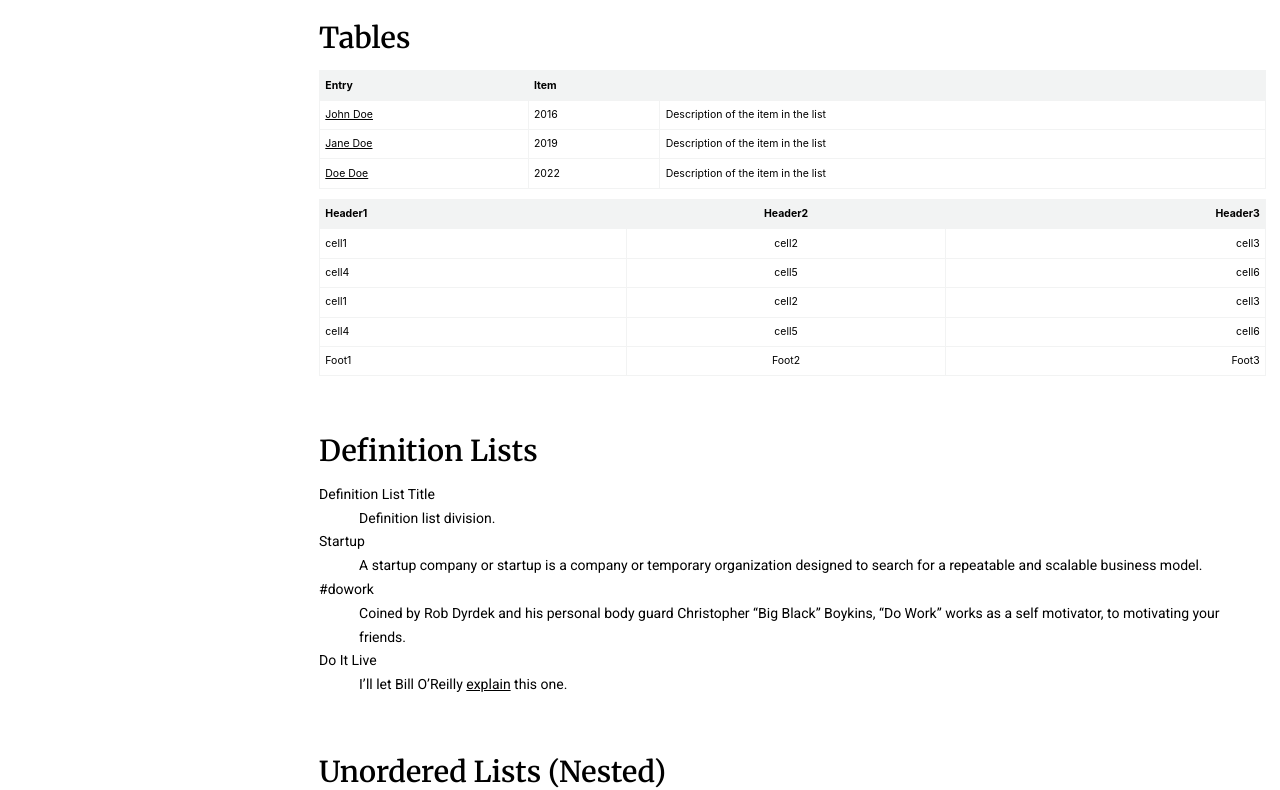
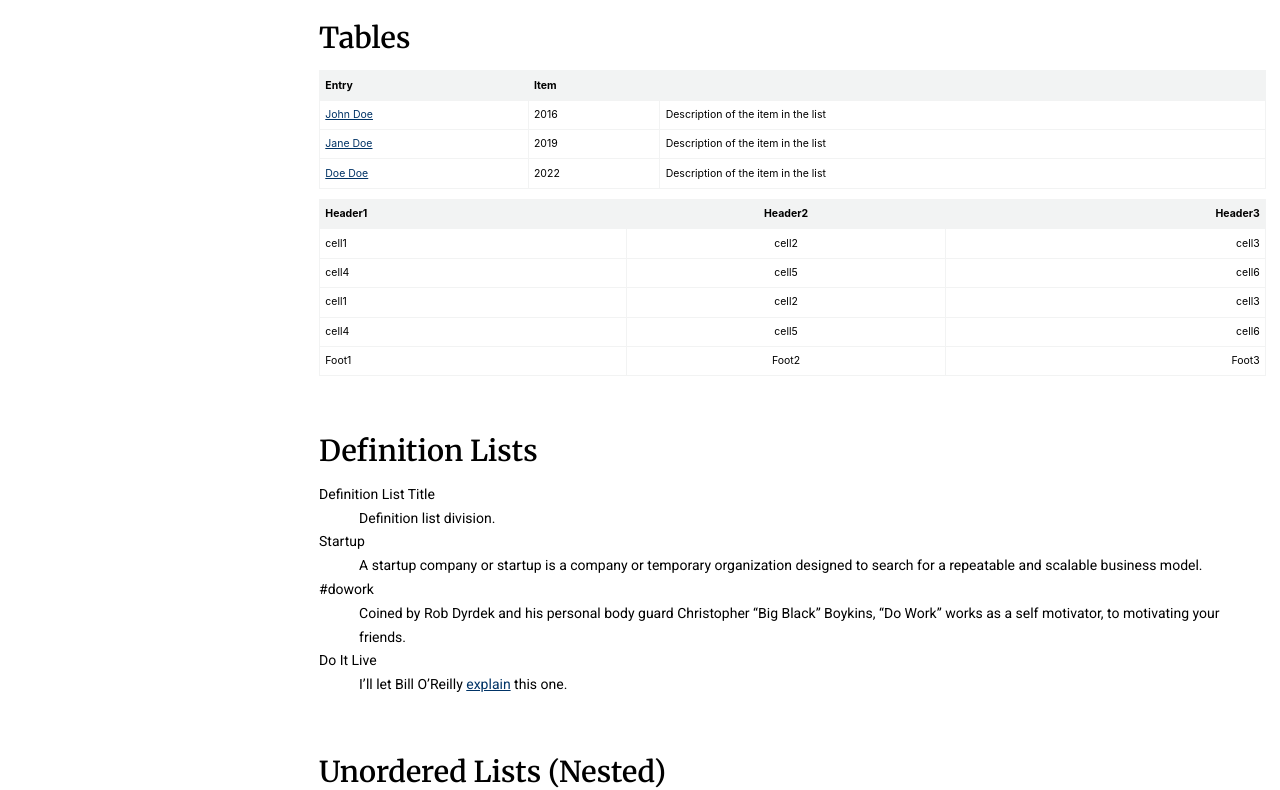
Before and after one commit to Ibrahimboyenle/Ibrahimboyenle.github.io, a Jekyll site: the page built from _pages/archive-layout-with-content.md, in a window 1280 px wide and 1400 px high, scrolled down 564 px. Shown: the part 150-940 px from the top of the window. Built offline with Jekyll 4.4.1, drawn with Linux system fonts in a browser that asks for light colours; a script that is not in the unit is left out.

Commit message:
Update main.scss

```diff
--- a/assets/css/main.scss
+++ b/assets/css/main.scss
@@ -41,11 +41,13 @@ body {
   font-size: 14px;
   font-family: "Roboto", Arial, sans-serif;
   line-height: 1.7;
+  color: #000000; // pure black text
 }
 
 h1, h2, h3 {
   font-family: "Merriweather", serif;
   font-weight: 600;
+  color: #000000; // pure black headings
 }
 
 .page__content { max-width: 1000px; }
@@ -71,20 +73,18 @@ h3 { font-size: 1.3rem; }
   }
   body { font-size: 14px; }
 }
-/* === Force text color to pure black === */
-body {
-  color: #000000;  // pure black text
-}
 
-h1, h2, h3, h4, h5, h6 {
-  color: #000000;  // make all headings pure black
-}
-
+/* === Links === */
 a {
-  color: #000000;
-  text-decoration: underline; // makes them visibly links
+  color: #003366;             // deep navy blue
+  text-decoration: underline; // underline to signal clickable
 }
 
 a:hover {
-  color: #0056b3; // dark blue on hover
+  color: #0056b3;             // brighter deep blue
+  font-weight: 600;           // optional bold on hover
 }
+
+a:visited {
+  color: #4B0082;             // indigo for visited links
+}
```
